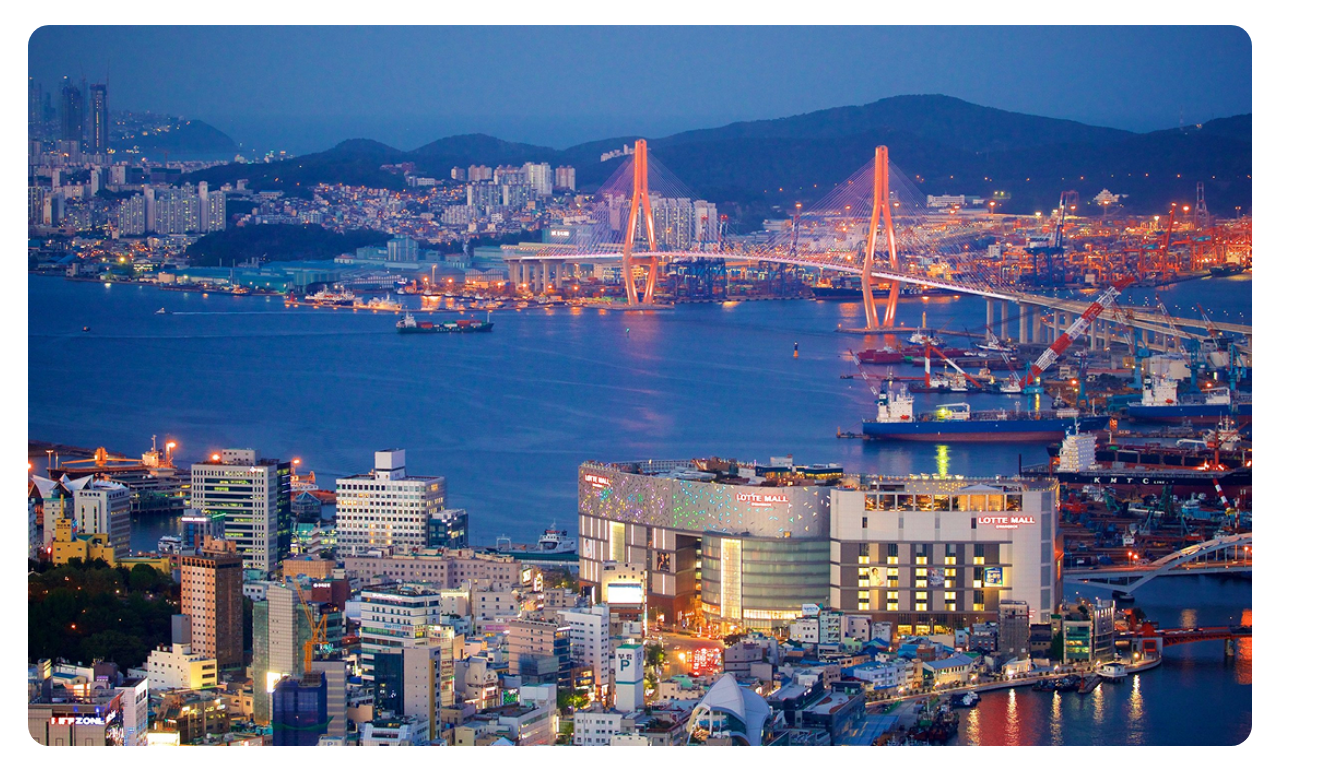
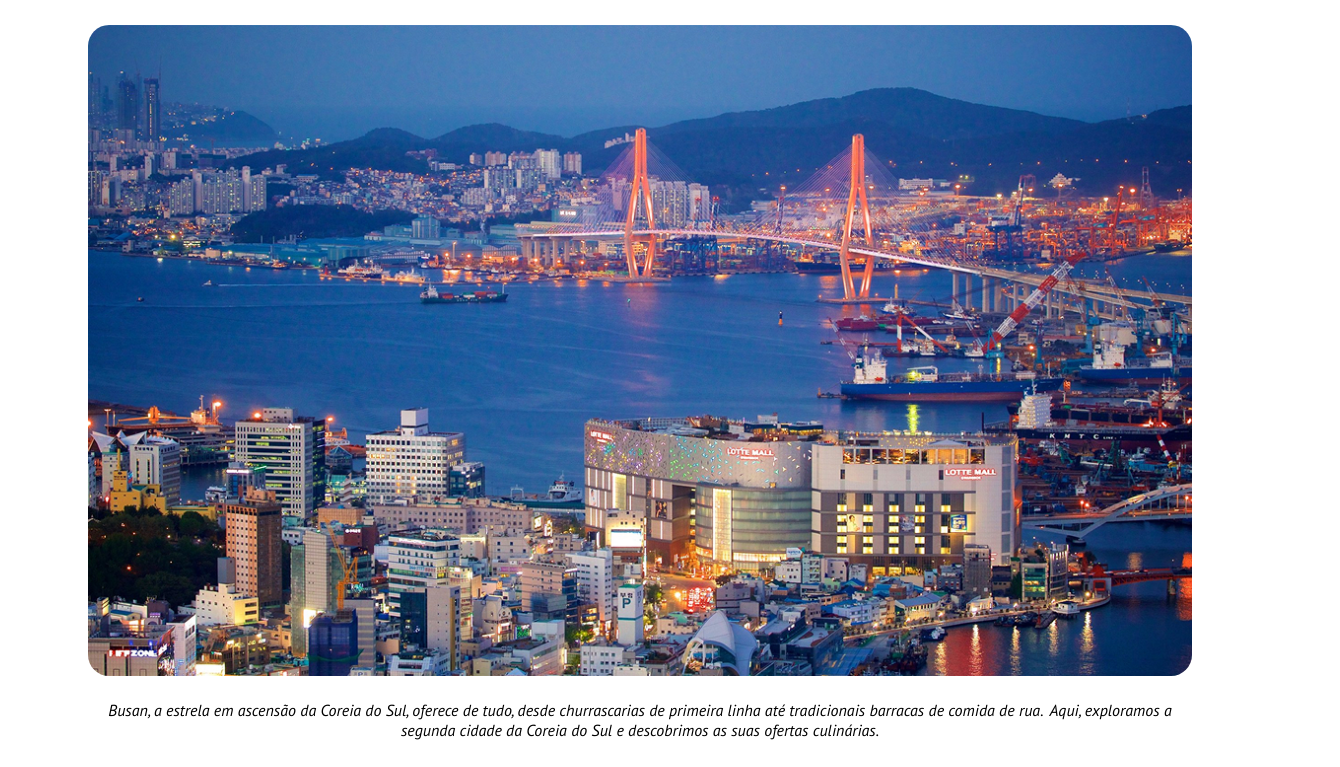
Before and after one commit to victorhdnz/VTur, a plain HTML site: page index.html in a window 1280 px wide. Shown: the part 140-907 px from the top of the page, 1340 px wide, since content can reach past the window. Drawn offline with Linux system fonts and the light colour scheme; a web font is replaced by a local one.

Commit message:
Corrigindo a largura

```diff
--- a/style.css
+++ b/style.css
@@ -2,13 +2,14 @@
   margin: 0px;
   padding: 0px;
   font-family: "PT Sans", sans-serif;
+  box-sizing: border-box;
 }
 
 #page {
-   width:1400px;
-   padding: 80px 88px;
-   box-sizing: border-box;
-   justify-self: center
+  width: 100%;
+  max-width: 1400px;
+  padding: 80px 88px;
+  margin: 0 auto;
 }
 h1 {
   font-size: 32px;
```
